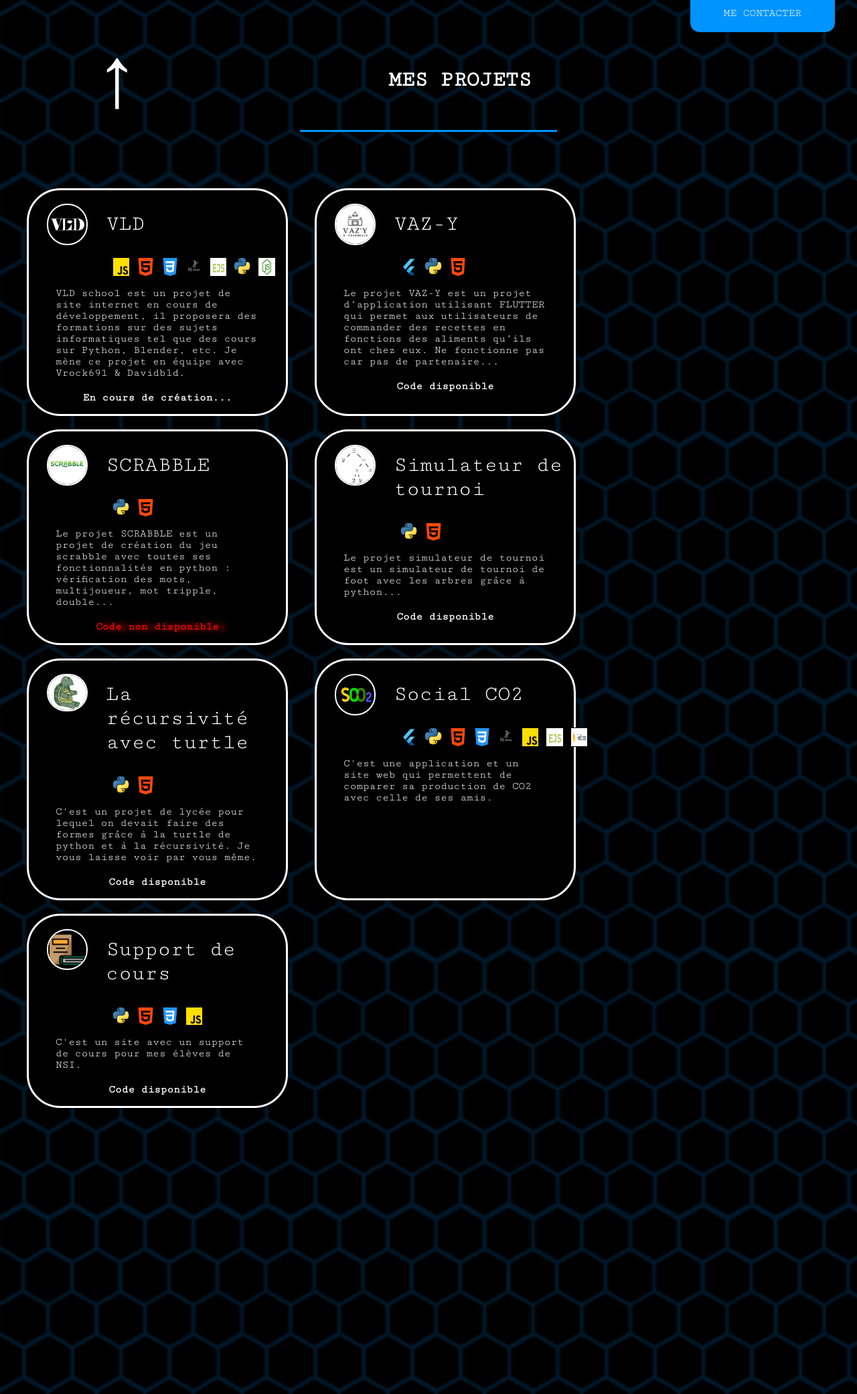
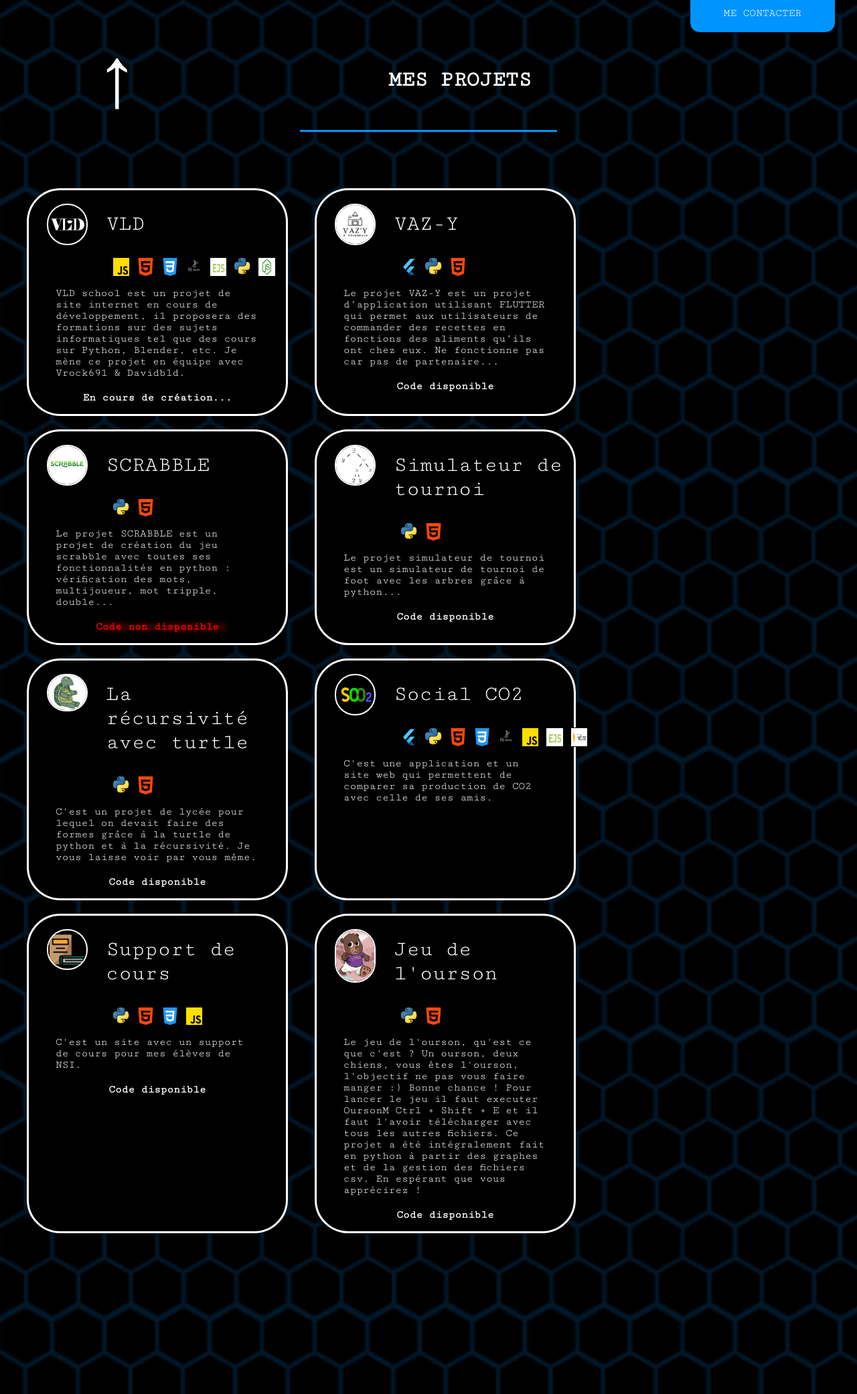
Before and after one commit to Kez0X/Portefolio, a Flask app: page /projects in a window 1280 px wide. Shown: the top 2081 px of the page at 67% size. Run offline with Flask 3, Linux system fonts and the light colour scheme.

Commit message:
--feat Jeu de l'ourson rajouter

```diff
--- a/PORTEFOLIO/app.py
+++ b/PORTEFOLIO/app.py
@@ -92,6 +92,17 @@ def get_project_info(project_id):
             'Pictures' : [],
             'status': {'id': 'Allowed', 'text': 'Code disponible', 'link': 'https://github.com/Kez0X/SupportCourse'}
         }
+    elif project_id == 8:
+        return {
+            'title': "Jeu de l'ourson",
+            'langages': {'Python': '100%'},
+            'description': "Le jeu de l'ourson, qu'est ce que c'est ? Un ourson, deux chiens, vous êtes l'ourson, l'objectif ne pas vous faire manger :) Bonne chance ! Pour lancer le jeu il faut executer OursonM Ctrl + Shift + E et il faut l'avoir télécharger avec tous les autres fichiers. Ce projet a été intégralement fait en python à partir des graphes et de la gestion des fichiers csv.En espérant que vous apprécirez !",
+            'worktime': '200h',
+            'DevDate': '2021',
+            'Image' : 'ourson.jpg',
+            'Pictures' : [],
+            'status': {'id': 'Allowed', 'text': 'Code disponible', 'link': 'https://github.com/Kez0X/Jeu-de-l-ourson'}
+        }
     else:
         return None
 
--- a/PORTEFOLIO/templates/projects.html
+++ b/PORTEFOLIO/templates/projects.html
@@ -235,6 +235,33 @@
                     </div>
                 </div>
             </div>
+            <div class="card">
+                <div class="header">
+                    <div class="logo">
+                        <img src="/static/image/ourson.jpg" />
+                    </div>
+                    <div class="title">
+                        <div class="name">
+                            <p><a href="{{ url_for('project_page', project_id=8) }}" >Jeu de l'ourson</a></p>
+                        </div>
+                        <div class="langages">
+                            <img src="/static/image/Python.png" />
+                            <img src="/static/image/html-5.png" />
+                        </div>
+                    </div>
+                </div>
+                <div class="content">
+                    <p>Le jeu de l'ourson, qu'est ce que c'est ? Un ourson, deux chiens, vous êtes l'ourson, l'objectif ne pas vous faire manger :) Bonne chance ! Pour lancer le jeu il faut executer OursonM Ctrl + Shift + E et il faut l'avoir télécharger avec tous les autres fichiers. Ce projet a été intégralement fait en python à partir des graphes et de la gestion des fichiers csv.
+
+                        En espérant que vous apprécirez !
+                        </p>
+                </div>
+                <div class="container-status">
+                    <div class="status">
+                        <p id="Allowed"><a href="https://github.com/Kez0X/Jeu-de-l-ourson" >Code disponible</a></p>
+                    </div>
+                </div>
+            </div>
         </div>
     </div>
     <script>
```
Also changed, not shown: PORTEFOLIO/static/image/ourson.jpg (added).
